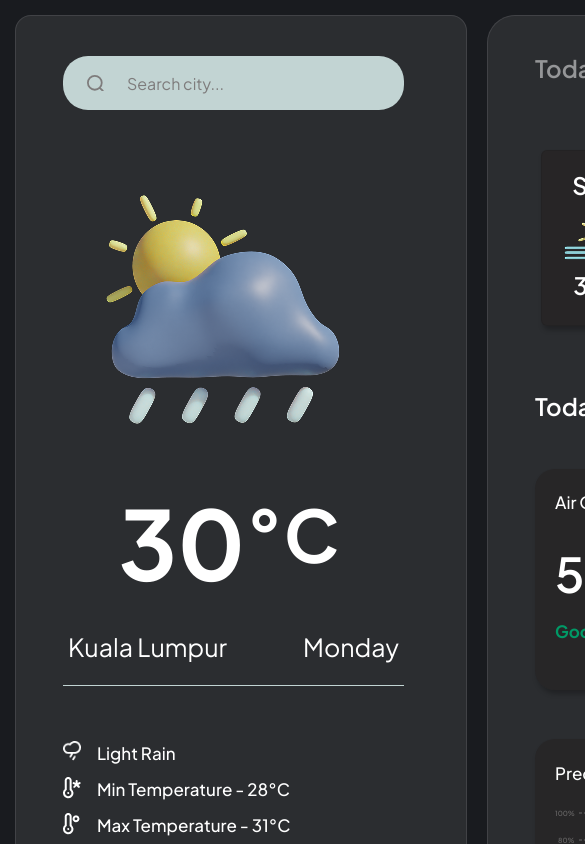
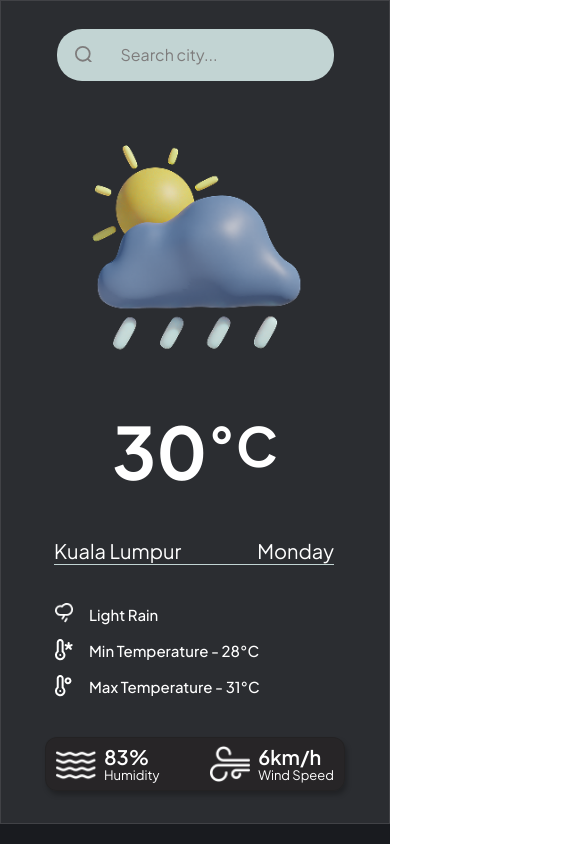
Before and after one commit to athulraj-mr/Weather-App, a React (Vite) app in the folder weather_app/: page / in a window 390 px wide. Shown: the top 844 px of the page, 585 px wide, since content can reach past the window. Built offline with nearby package versions, Linux system fonts and the light colour scheme.

Commit message:
sm view for left-side

```diff
--- a/weather_app/src/App.tsx
+++ b/weather_app/src/App.tsx
@@ -13,10 +13,10 @@ import BottomOver from './components/bottomOver'
 function App() {
 
   return (
-    <div id='outer' className='w-360 h-256 p-[15px] bg-[#191B1F] mx-auto flex flex-row'>
-      <div id='main-frame' className='flex flex-row gap-5 w-fit h-fit opacity-100 mx-auto'>
-        <div id='left-frame' className='flex flex-col font-plus gap-12.25 w-113 h-248.5
-          rounded-2xl border border-[#FFFFFF1A] bg-[#CCCCCC1A] pt-10 pr-11.75 pb-10 pl-11.75 opacity-100'>
+    <div id='outer' className='w-full max-w-360 min-h-screen bg-[#191B1F] flex flex-col lg:p-3.75 lg:mx-auto lg:flex-row'>
+      <div id='main-frame' className='gap-5 max-w-352.5 mx-auto flex flex-col lg:flex-row lg:max-h-248.5'>
+        <div id='left-frame' className='min-w-screen flex flex-col w-fit h-fit items-center font-plus gap-8 pt-7 lg:gap-12.25 lg:w-113 lg:h-248.5
+          lg:rounded-2xl border border-[#FFFFFF1A] bg-[#CCCCCC1A] lg:pt-10 lg:pr-11.75 lg:pb-10 lg:pl-11.75'>
           <Search />
           <MainInfo />
           <MinorInfo />
--- a/weather_app/src/components/addInfo.tsx
+++ b/weather_app/src/components/addInfo.tsx
@@ -4,23 +4,23 @@ import wind from '../assets/image/wind.png'
 
 function AddInfo() {
     return (
-        <div id="addinfo" className="flex flex-row w-85.25 h-19.5 border rounded-xl justify-between pr-3.75 pl-3.75 border-[#0000001A] bg-[#252222A6] shadow-[2px_4px_5px_0px_#00000040] items-center">
-            <div id="frame-4" className="flex flex-row w-fit h-fit gap-2">
-                <div id="water" className="w-11.75 h-11.75">
+        <div id="addinfo" className="flex flex-row w-75 h-13.5 border mb-8 rounded-xl justify-between pr-2.5 pl-2.5 lg:pl-3.75 lg:pr-3.75 border-[#0000001A] bg-[#252222A6] shadow-[2px_4px_5px_0px_#00000040] items-center lg:rounded-xl lg:w-85.25 lg:h-19.5">
+            <div id="frame-4" className="flex flex-row w-fit h-fit gap-2 items-center">
+                <div id="water" className="h-10 w-10 lg:w-11.75 lg:h-11.75">
                     <img src={water} alt="water-img" className='w-fit h-fit'/>
                 </div>
-                <div id='frame-3' className='flex flex-col w-17.5 h-fit gap-px items-center pt-1'>
-                    <span className='w-17.5 h-6.5 font-semibold text-2xl leading-6 text-[#FFFFFF]'>83%</span>
-                    <span className='w-17.5 h-4.5 font-normal leading-4 text-[16px] text-[#FFFFFF]'>Humidity</span>
+                <div id='frame-3' className='flex flex-col w-17.5 h-fit gap-0.5 lg:gap-px lg:items-center lg:pt-1'>
+                    <span className='h-5.5 lg:w-17.5 lg:h-6.5 font-semibold text-[20px] lg:text-2xl lg:leading-6 text-[#FFFFFF]'>83%</span>
+                    <span className='text-[13px] lg:w-17.5 lg:h-4.5 font-normal lg:leading-4 lg:text-[16px] text-[#FFFFFF]'>Humidity</span>
                 </div>
             </div>
-            <div id="frame-6" className='flex flex-row h-fit w-fit gap-2'>
-                <div id='wind' className='w-12 h-12 rotate-180'>
+            <div id="frame-6" className='flex flex-row h-fit w-fit gap-2 items-center'>
+                <div id='wind' className='h-10 w-10 lg:w-12 lg:h-12 rotate-180'>
                     <img src={wind} alt="wind-img"  className='w-fit h-fit'/>
                 </div>
-                <div id='frame-5' className='flex flex-col w-24 h-fit gap-px pt-1'>
-                    <span className='w-24 h-6.5 text-2xl leading-6 font-bold text-[#ffffff]'>6km/h</span>
-                    <span className='w-24 h-4.5 font-normal text-[16px] text-[#FFFFFF] leading-4'>Wind Speed</span>
+                <div id='frame-5' className='flex flex-col w-fit h-fit gap-0.5 lg:w-24 lg:gap-px lg:pt-1'>
+                    <span className='h-5.5 lg:w-17.5 lg:h-6.5 font-semibold text-[20px] lg:text-2xl lg:leading-6 text-[#FFFFFF]'>6km/h</span>
+                    <span className='text-[13px] w-fit lg:h-4.5 font-normal lg:leading-4 lg:text-[16px] text-[#FFFFFF]'>Wind Speed</span>
                 </div>
             </div>
         </div>
--- a/weather_app/src/components/mainInfo.tsx
+++ b/weather_app/src/components/mainInfo.tsx
@@ -4,18 +4,18 @@ import image from '../assets/image/logo1.png'
 function MainInfo() {
     return (
         <div id='main-info' className='flex flex-col w-fit h-fit gap-12.25'>
-            <div id='main-info-in' className='flex flex-col w-fit h-fit gap-12.25 justify-center items-center'>
+            <div id='main-info-in' className='flex flex-col w-fit h-fit gap-5 justify-center items-center lg:gap-12.25'>
               <div>
-                <img src={image} alt="main-info-weather-image" className='w-79 h-79'/>
+                <img src={image} alt="main-info-weather-image" className='w-70.5 h-fit lg:w-79 lg:h-79'/>
               </div>
-              <div id='main-info-inner' className='w-51.25 h-9 flex flex-row'>
-                <span className='font-bold text-8xl leading-9 text-[#FFFFFF] text-center'>30<sup className='top-[-0.25em]'>°C</sup></span>
+              <div id='main-info-inner' className=' flex flex-row lg:w-51.25 lg:h-9'>
+                <span className='font-bold text-7xl text-[#FFFFFF] text-center lg:text-8xl lg:leading-9'>30<sup className='top-[-0.25em]'>°C</sup></span>
               </div>
             </div>
-            <div id='frame-2' className='flex flex-row justify-between w-85.25 h-fit
-              px-1.25 py-5 border-b border-[#C2D4D3]'>
-              <span className='w-40 h-9 text-[25px] leading-9 text-[#ffffff] font-normal'>Kuala Lumpur</span>
-              <span className='w-24 h-9 text-[25px] leading-9 text-[#ffffff] font-normal text-right'>Monday</span>
+            <div id='frame-2' className='flex flex-row justify-between w-70 h-fit
+              border-b border-[#C2D4D3] lg:px-1.25 lg:py-5 lg:w-85.25'>
+              <span className='text-[20px] h-7 text-[#ffffff] font-normal lg:w-40 lg:h-9 lg:text-[25px] lg:leading-9'>Kuala Lumpur</span>
+              <span className='text-[20px] h-7 text-[#ffffff] font-normal text-right lg:w-24 lg:h-9 lg:text-[25px] lg:leading-9'>Monday</span>
             </div>
         </div>
     )
--- a/weather_app/src/components/minorInfo.tsx
+++ b/weather_app/src/components/minorInfo.tsx
@@ -5,24 +5,24 @@ import temp2 from '../assets/image/temp2.png'
 
 function MinorInfo() {
     return (
-        <div id='minor-info' className='flex flex-col h-fit w-89.5'>
+        <div id='minor-info' className='flex flex-col w-70 h-fit lg:w-89.5'>
             <div id='frame-8' className='flex flex-row w-fit h-fit gap-2.5 items-center'>
               <div id='cloud-Rain' className='w-6 h-6'>
                 <img src={icon1} alt="icon-light" className='w-4.5 h-4.8 top-0.6 left-0.75 border-0.5 border-[#FFFFFF]'/>
               </div>
-              <span className='w-fit h-9 font-medium text-[17px] leading-9 text-[#FFFFFF]'>Light Rain</span>
+              <span className='w-fit h-9 text-[15px] font-medium lg:text-[17px] leading-9 text-[#FFFFFF]'>Light Rain</span>
             </div>
             <div id='frame-9' className='flex flex-row w-fit h-fit gap-2.5 items-center'>
               <div id='temp' className='w-6 h-6'>
                 <img src={temp} alt="icon-temp" className='w-3.9 h-4.8 top-0.6 left-1.05 border-0.5 border-[#FFFFFF]'/>
               </div>
-              <span className='w-fit h-9 font-medium text-[17px] leading-9 text-[#FFFFFF]'>Min Temperature - 28°C</span>
+              <span className='w-fit h-9 font-medium text-[15px] lg:text-[17px] leading-9 text-[#FFFFFF]'>Min Temperature - 28°C</span>
             </div>
             <div id='frame-10' className='flex flex-row w-fit h-fit gap-2.5 items-center'>
               <div id='temp-2' className='w-6 h-6'>
                 <img src={temp2} alt="temp" className='w-3.6 h-4.8 top-0.6 left-1.2 border-0.5 border-[#ffffff]'/>
               </div>
-              <span className='w-fit h-9 font-medium text-[17px] leading-9 text-[#ffffff]'>Max Temperature - 31°C</span>
+              <span className='w-fit h-9 font-medium text-[15px] lg:text-[17px] leading-9 text-[#ffffff]'>Max Temperature - 31°C</span>
             </div>
         </div>
     )
--- a/weather_app/src/components/search.tsx
+++ b/weather_app/src/components/search.tsx
@@ -2,10 +2,10 @@
 
 function Search() {
     return (
-      <div id="search-00" className="w-85.25 h-13.5 relative">
-        <input type="text" id="search" placeholder="Search city..." className="w-85.25 h-13.5 rounded-[25px] px-5 py-2.5 bg-[#C2D4D3]
-          pl-16 placeholder:text-[#7E7C7C] text-4 leading-9 font-normal"/>
-        <div id='frame-1' className='flex flex-row items-center gap-6.25 w-fit h-fit absolute top-3.75 left-6'>
+      <div id="search-00" className="w-85 h-13 flex flex-row justify-center relative lg:w-85.25 lg:h-13.5">
+        <input type="text" id="search" placeholder="Search city..." className="h-13 w-fit rounded-[25px] px-5 pb-2.75 py-2.5 bg-[#C2D4D3]
+          pl-16 placeholder:text-[#7E7C7C] text-4 leading-9 font-normal lg:w-85.25 lg:h-13.5"/>
+        <div id='frame-1' className='flex flex-row items-center gap-6.25 w-fit h-fit absolute left-12.5 top-3.25 lg:top-3.75 lg:left-6'>
           <div id='search-01' className='h-6 w-6 content-center'>
             <svg width="19" height="19" viewBox="0 0 19 19" fill="none" xmlns="http://www.w3.org/2000/svg"
               className='w-[16.8px] h-[16.8px] opacity-100'>
```
Also changed, not shown: weather_app/src/components/sun.tsx (line endings or trailing spaces).
